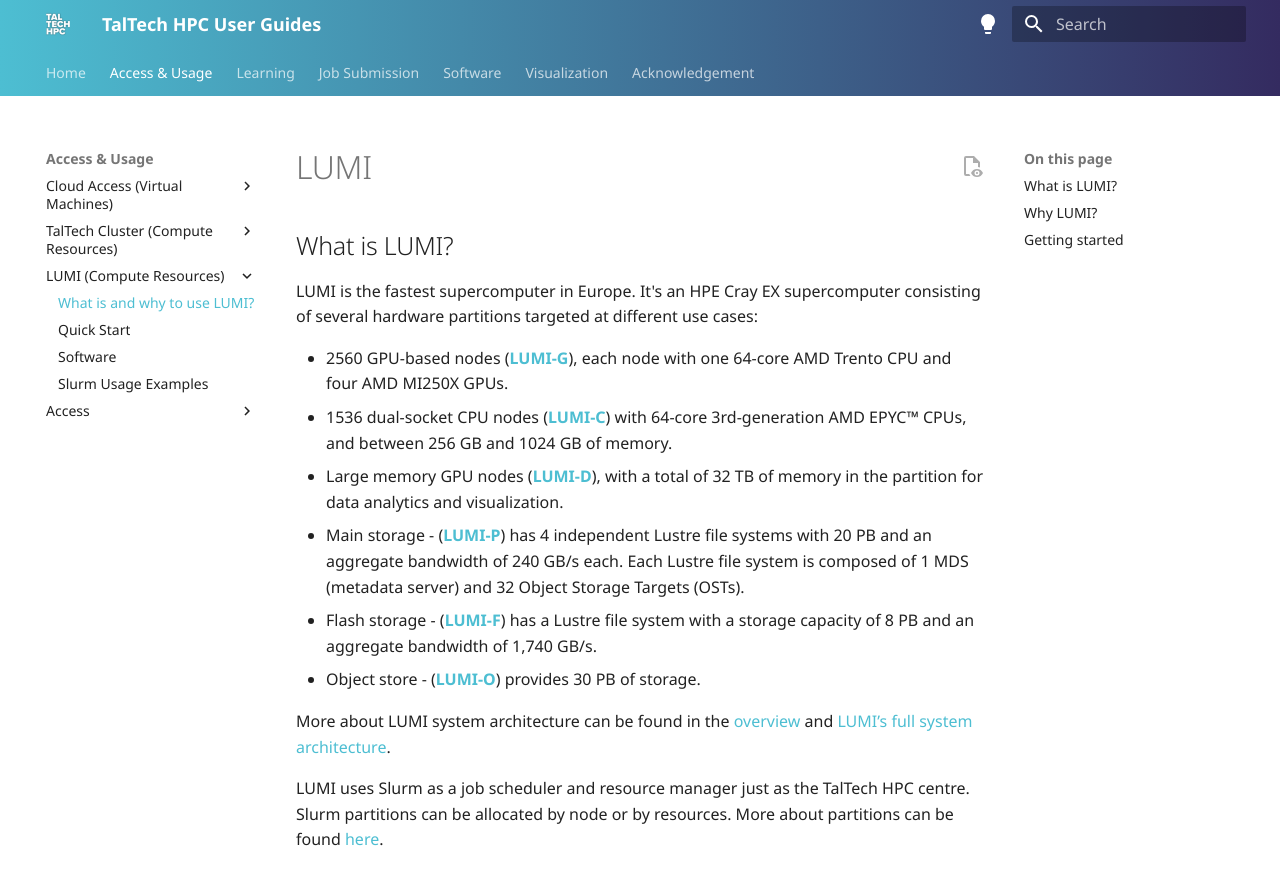
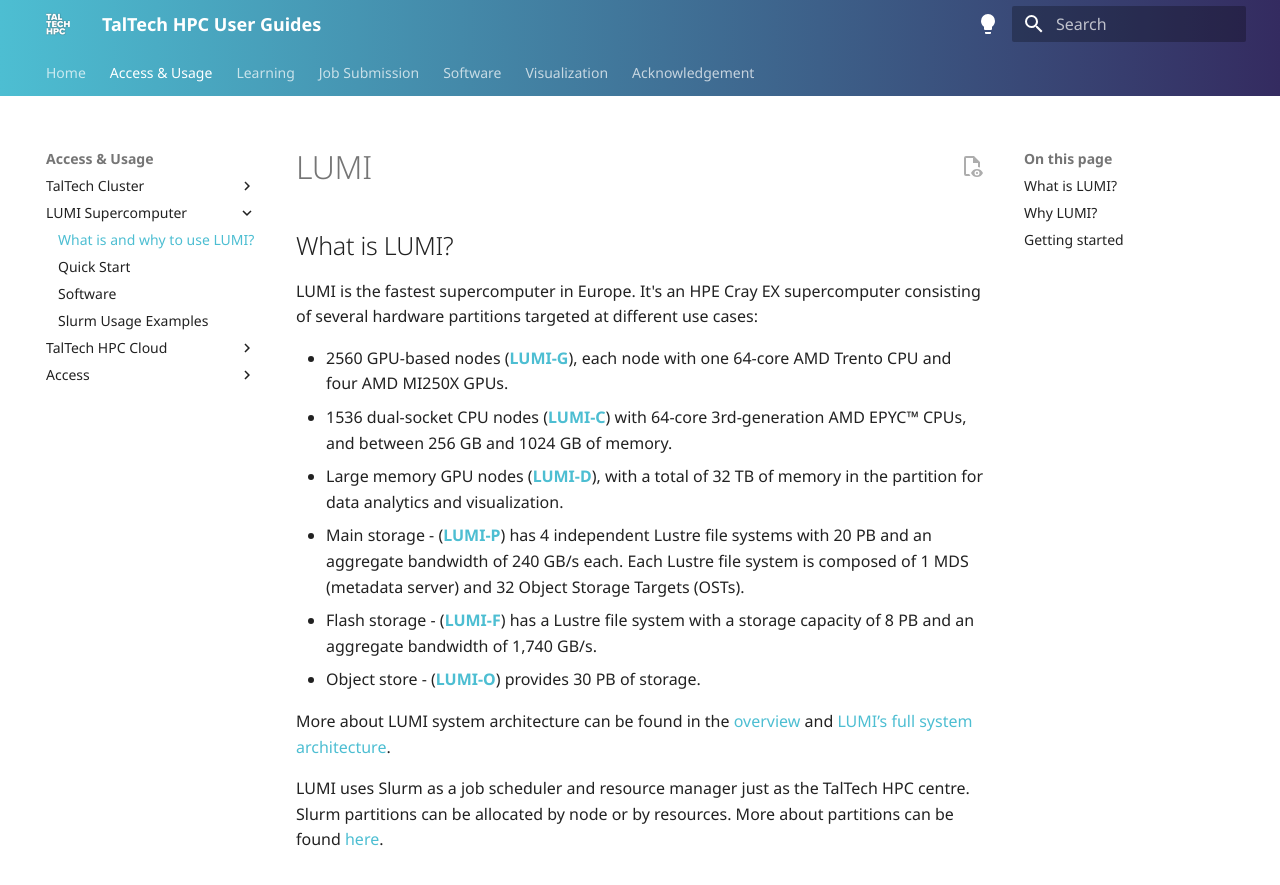
Before and after one commit to TalTech-HPC-Centre/taltech-hpc-docs, an MkDocs documentation site: the page built from docs/access/lumi.md, in a window 1280 px wide and 900 px high. Shown: the top 885 px of the window. Built offline with MkDocs 1.6.1 and Material for MkDocs 9.7.7, drawn with Linux system fonts in a browser that asks for light colours; comment, search, counter and statistics services are not loaded.

Commit message:
simplify access nav

```diff
--- a/mkdocs.yml
+++ b/mkdocs.yml
@@ -2,19 +2,19 @@
 nav:
   - Home: index.md
   - Access & Usage:
-      - Cloud Access (Virtual Machines):
-          - TalTech OpenStack Cloud: access/cloud.md
-      - TalTech Cluster (Compute Resources):
+      - TalTech Cluster:
           - Cluster usage: access/cluster.md
           - MPI: access/mpi.md
           - SAMBA Network Drive: access/samba.md
           - Cluster GPU usage: access/cluster-gpu.md
           - Cluster Hardware: access/hardware.md
-      - LUMI (Compute Resources):
+      - LUMI Supercomputer:
           - What is and why to use LUMI?: access/lumi.md
           - Quick Start: access/lumi-start.md
           - Software: access/lumi-software.md
           - Slurm Usage Examples: access/lumi-examples.md
+      - TalTech HPC Cloud:
+          - TalTech OpenStack Cloud: access/cloud.md
       - Access:
         - Putty: access/putty.md
         - SSH Key Generation: access/ssh.md
```
